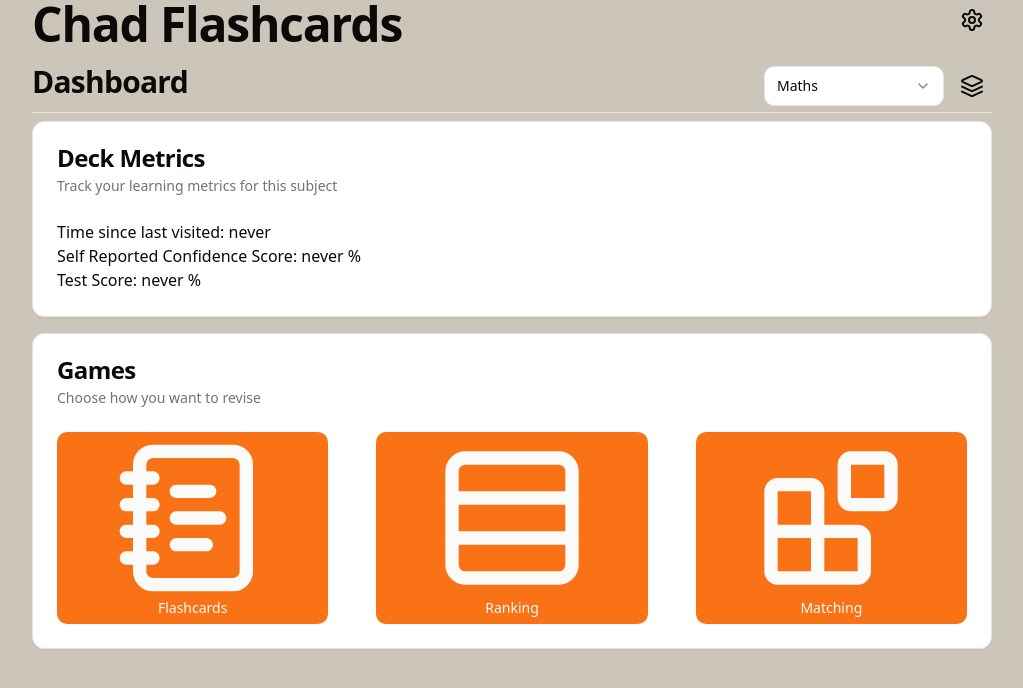
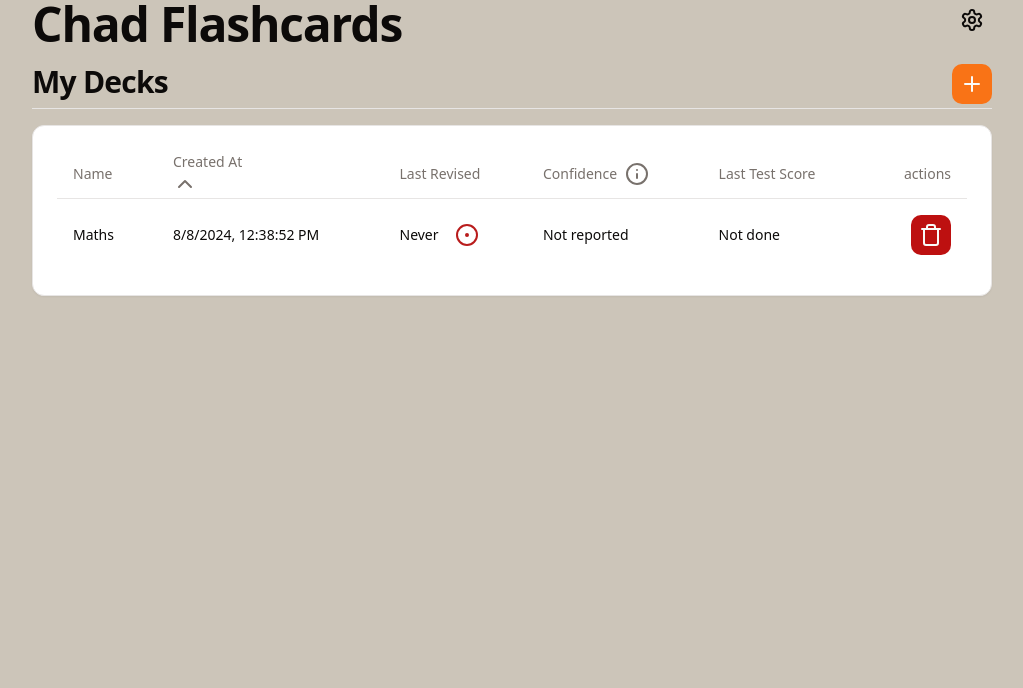
Before and after one commit to Ed-Barnes937/Flash-Alpha, a React (Vite) app: page / in a window 1280 px wide. Shown: the top 688 px of the page, without its empty margins (128-1151 px from the left). Built offline with nearby package versions, Linux system fonts and the light colour scheme.

Commit message:
refactor site tree

```diff
--- a/src/components/CardList/index.tsx
+++ b/src/components/CardList/index.tsx
@@ -1,6 +1,5 @@
 import type { TCards } from '../../types'
-import { Card, CardContent } from '../ui/card'
-import { Table, TableBody, TableHead, TableHeader, TableRow } from '../ui/table'
+import { Table, TableBody, TableCell, TableHead, TableHeader, TableRow } from '../ui/table'
 import CardRow from './CardRow'
 
 export type CardListProps = {
@@ -9,8 +8,6 @@ export type CardListProps = {
 }
 const CardList = ({ cards = {}, deleteCard }: CardListProps) => {
   return (
-    <Card>
-      <CardContent className="p-6">
     <Table>
       <TableHeader>
         <TableRow>
@@ -23,10 +20,13 @@ const CardList = ({ cards = {}, deleteCard }: CardListProps) => {
         {Object.values(cards).map((card, index) => (
           <CardRow key={`card-item-${index}`} {...card} deleteCard={deleteCard} />
         ))}
+        {Object.values(cards).length === 0 && (
+          <TableRow>
+            <TableCell colSpan={3}>No Cards in this deck</TableCell>
+          </TableRow>
+        )}
       </TableBody>
     </Table>
-      </CardContent>
-    </Card>
   )
 }
 
--- a/src/routes/Deck/index.tsx
+++ b/src/routes/Deck/index.tsx
@@ -1,24 +1,25 @@
-import BackButton from '@components/Buttons/BackButton'
 import CardList from '@components/CardList'
-import { Outlet, useParams } from 'react-router-dom'
+import { Card, CardContent, CardDescription, CardHeader, CardTitle } from '@components/ui/card'
+import { useParams } from 'react-router-dom'
 import useDeckStore from '../../stores/DeckStore'
 
-type DeckListProps = {}
-const DeckList = ({}: DeckListProps) => {
+type DeckProps = {}
+const Deck = ({}: DeckProps) => {
   const { deckId } = useParams()
   const deck = useDeckStore((store) => store.decks[deckId || ''])
   const deleteCard = useDeckStore((store) => store.deleteCardFromDeck)
 
   return (
-    <div>
-      <div className="flex items-center">
-        <BackButton />
-        <span className="text-lg font-semibold capitalize">{deck.name}</span>
-      </div>
-      <CardList cards={deck.cards} deleteCard={deleteCard} />
-      <Outlet />
-    </div>
+    <Card>
+      <CardHeader>
+        <CardTitle>Card Deck</CardTitle>
+        <CardDescription>A list of the cards in this deck</CardDescription>
+      </CardHeader>
+      <CardContent className="p-6">
+        <CardList cards={deck.cards} deleteCard={deleteCard} />
+      </CardContent>
+    </Card>
   )
 }
 
-export default DeckList
+export default Deck
--- a/src/routes/Home/Games.tsx
+++ b/src/routes/DeckDashboard/Games.tsx
@@ -1,15 +1,12 @@
 import { Button } from '@components/ui/button'
 import { Card, CardContent, CardDescription, CardHeader, CardTitle } from '@components/ui/card'
-import type { TDeck } from '@types'
 import { BlocksIcon, NotebookTextIcon, Rows3Icon } from 'lucide-react'
-import { createSearchParams, useNavigate } from 'react-router-dom'
+import { createSearchParams, useNavigate, useParams } from 'react-router-dom'
 
-type GameProps = {
-  selectedDeck: TDeck['id']
-}
+const Games = () => {
+  const navigate = useNavigate()
+  const { deckId } = useParams()
 
-const Games = ({ selectedDeck }: GameProps) => {
-  const navigate = useNavigate()
   return (
     <Card>
       <CardHeader>
@@ -20,9 +17,11 @@ const Games = ({ selectedDeck }: GameProps) => {
         <div className="grid grid-cols-3 gap-12">
           <Button
             className="h-48"
-            onClick={() =>
-              navigate({ pathname: 'flashcard', search: createSearchParams({ deckId: selectedDeck }).toString() })
-            }
+            onClick={() => {
+              if (deckId) {
+                navigate({ pathname: '/flashcard', search: createSearchParams({ deckId }).toString() })
+              }
+            }}
           >
             <div>
               <NotebookTextIcon size={'10rem'} />
@@ -31,9 +30,11 @@ const Games = ({ selectedDeck }: GameProps) => {
           </Button>
           <Button
             className="h-48"
-            onClick={() =>
-              navigate({ pathname: 'rank', search: createSearchParams({ deckId: selectedDeck }).toString() })
-            }
+            onClick={() => {
+              if (deckId) {
+                navigate({ pathname: '/rank', search: createSearchParams({ deckId }).toString() })
+              }
+            }}
           >
             <div>
               <Rows3Icon size={'10rem'} />
@@ -42,9 +43,11 @@ const Games = ({ selectedDeck }: GameProps) => {
           </Button>
           <Button
             className="h-48"
-            onClick={() =>
-              navigate({ pathname: 'match', search: createSearchParams({ deckId: selectedDeck }).toString() })
-            }
+            onClick={() => {
+              if (deckId) {
+                navigate({ pathname: '/match', search: createSearchParams({ deckId }).toString() })
+              }
+            }}
           >
             <div>
               <BlocksIcon size={'10rem'} />
--- a/src/routes/Home/Header.tsx
+++ b/src/routes/DeckDashboard/Header.tsx
@@ -1,25 +1,21 @@
 import useDeckStore from '@/stores/DeckStore'
-import type { TDeck } from '@/types'
 import { Button } from '@components/ui/button'
 import { Select, SelectContent, SelectItem, SelectTrigger, SelectValue } from '@components/ui/select'
 import { Tooltip, TooltipContent, TooltipProvider, TooltipTrigger } from '@components/ui/tooltip'
 import { LayersIcon } from 'lucide-react'
-import { useNavigate } from 'react-router-dom'
+import { useNavigate, useParams } from 'react-router-dom'
 
-type HeaderProps = {
-  selectedDeck: TDeck['id']
-  setSelected: (deck: TDeck['id']) => void
-}
-
-const Header = ({ selectedDeck, setSelected }: HeaderProps) => {
+const Header = () => {
   const decks = useDeckStore((store) => store.decks)
   const navigate = useNavigate()
+
+  const { deckId } = useParams()
 
   return (
     <div className="flex items-center justify-between border-b pb-1">
       <h1 className="scroll-m-20 pb-2 text-3xl font-semibold tracking-tight first:mt-0">Dashboard</h1>
       <div className="flex gap-2">
-        <Select defaultValue={selectedDeck} onValueChange={(id) => setSelected(id)}>
+        <Select defaultValue={deckId} onValueChange={(id) => navigate(`/deck/${id}`)}>
           <SelectTrigger className="w-[180px]">
             <SelectValue placeholder="Deck" />
           </SelectTrigger>
@@ -34,7 +30,7 @@ const Header = ({ selectedDeck, setSelected }: HeaderProps) => {
         <TooltipProvider>
           <Tooltip>
             <TooltipTrigger asChild>
-              <Button variant={'ghost'} size={'icon'} onClick={() => navigate('decks')}>
+              <Button variant={'ghost'} size={'icon'} onClick={() => navigate('/')}>
                 <LayersIcon />
               </Button>
             </TooltipTrigger>
--- a/src/routes/Home/Metrics.tsx
+++ b/src/routes/DeckDashboard/Metrics.tsx
@@ -1,13 +1,11 @@
 import useDeckStore from '@/stores/DeckStore'
-import type { TDeck } from '@/types'
 import { Card, CardContent, CardDescription, CardHeader, CardTitle } from '@components/ui/card'
+import { useParams } from 'react-router-dom'
 
-type MetricsProps = {
-  selectedDeck: TDeck['id']
-}
+const Metrics = () => {
+  const { deckId } = useParams()
 
-const Metrics = ({ selectedDeck }: MetricsProps) => {
-  const deck = useDeckStore((store) => store.decks[selectedDeck])
+  const deck = useDeckStore((store) => store.decks[deckId || ''])
 
   return (
     <Card>
--- /dev/null
+++ b/src/routes/DeckDashboard/index.tsx
@@ -0,0 +1,19 @@
+import Deck from '@routes/Deck'
+import Games from './Games'
+import Header from './Header'
+import Metrics from './Metrics'
+
+const Home = () => {
+  return (
+    <div className="flex flex-col gap-2">
+      <Header />
+      <div className="flex flex-col gap-4">
+        <Metrics />
+        <Games />
+        <Deck />
+      </div>
+    </div>
+  )
+}
+
+export default Home
--- a/src/routes/Decks/index.tsx
+++ b/src/routes/Decks/index.tsx
@@ -3,7 +3,7 @@ import { Card, CardContent } from '@components/ui/card'
 import { Table, TableBody, TableCell, TableHead, TableHeader, TableRow } from '@components/ui/table'
 import { Tooltip, TooltipContent, TooltipProvider, TooltipTrigger } from '@components/ui/tooltip'
 import clsx from 'clsx'
-import { ChevronDownIcon, ChevronLeftIcon, CircleDotIcon, InfoIcon, PlusIcon, TrashIcon } from 'lucide-react'
+import { ChevronDownIcon, CircleDotIcon, InfoIcon, PlusIcon, TrashIcon } from 'lucide-react'
 import { useState } from 'react'
 import { useNavigate } from 'react-router-dom'
 import useDeckStore from '../../stores/DeckStore'
@@ -61,12 +61,9 @@ const DeckList = () => {
     <>
       <div className="flex justify-between border-b">
         <div className="flex items-center">
-          <Button variant={'ghost'} size={'icon'} onClick={() => navigate('/')}>
-            <ChevronLeftIcon />
-          </Button>
           <h1 className="scroll-m-20 pb-2 text-3xl font-semibold tracking-tight first:mt-0">My Decks</h1>
         </div>
-        <Button size={'icon'} aria-label="Create deck" onClick={() => navigate('new')}>
+        <Button size={'icon'} aria-label="Create deck" onClick={() => navigate('/deck/new')}>
           <PlusIcon />
         </Button>
       </div>
--- a/src/routes/Home/index.tsx
+++ /dev/null
@@ -1,24 +0,0 @@
-import useDeckStore from '@/stores/DeckStore'
-import { useState } from 'react'
-import Games from './Games'
-import Header from './Header'
-import Metrics from './Metrics'
-
-const Home = () => {
-  const decks = useDeckStore((store) => store.decks)
-
-  const deckList = Object.values(decks)
-  const [selectedDeck, setDeck] = useState(deckList[0].id)
-
-  return (
-    <div className="flex flex-col gap-2">
-      <Header selectedDeck={selectedDeck} setSelected={setDeck} />
-      <div className="flex flex-col gap-4">
-        <Metrics selectedDeck={selectedDeck} />
-        <Games selectedDeck={selectedDeck} />
-      </div>
-    </div>
-  )
-}
-
-export default Home
--- a/src/routes/index.tsx
+++ b/src/routes/index.tsx
@@ -1,10 +1,9 @@
 import AppLayout from '@components/Layout'
 import { Route, Routes } from 'react-router-dom'
-import Deck from './Deck'
+import DeckHome from './DeckDashboard'
 import DeckList from './Decks'
 import NewDeck from './Decks/New'
 import FlashCardView from './Flashcard'
-import Home from './Home'
 import NewCardForm from './NewCardForm'
 import { Settings } from './Settings'
 
@@ -12,10 +11,9 @@ const AppRoutes = () => {
   return (
     <Routes>
       <Route path="/" element={<AppLayout />}>
-        <Route index element={<Home />} />
-        <Route path="decks" element={<DeckList />} />
-        <Route path="decks/new" element={<NewDeck />} />
-        <Route path="deck/:deckId" element={<Deck />}>
+        <Route index element={<DeckList />} />
+        <Route path="deck/new" element={<NewDeck />} />
+        <Route path="deck/:deckId" element={<DeckHome />}>
           <Route path="new" element={<NewCardForm />} />
         </Route>
         <Route path="flashcard" element={<FlashCardView />} />
@@ -35,7 +33,7 @@ const AppRoutes = () => {
             </div>
           }
         />
-		<Route path="settings" element={<Settings />}></Route>
+        <Route path="settings" element={<Settings />}></Route>
       </Route>
     </Routes>
   )
--- a/tsconfig.json
+++ b/tsconfig.json
@@ -27,7 +27,9 @@
     "paths": {
       "@*": ["./src/*"],
       "@components/*": ["./src/components/*"],
-      "@utils/*": ["./src/utils/*"]
+      "@utils/*": ["./src/utils/*"],
+      "@stores/*": ["./src/stores/*"],
+      "@routes/*": ["./src/routes/*"]
     }
   },
   "include": ["src", "vite.config.ts"]
--- a/vite.config.ts
+++ b/vite.config.ts
@@ -27,6 +27,10 @@ export default defineConfig({
         find: '@types',
         replacement: resolve(__dirname, './src/types.ts'),
       },
+      {
+        find: '@routes',
+        replacement: resolve(__dirname, './src/routes'),
+      },
     ],
   },
   define: {
```
Also changed, not shown: src/routes/Decks/New/index.tsx (+11 -3 lines). Lines whose indentation alone changed are shown as unchanged.
